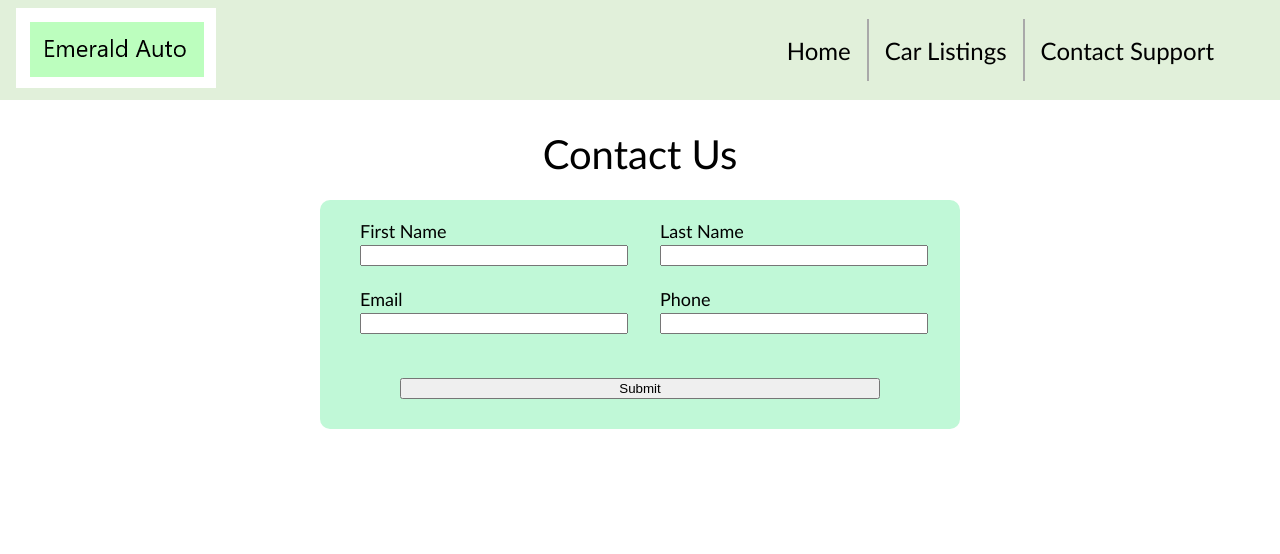
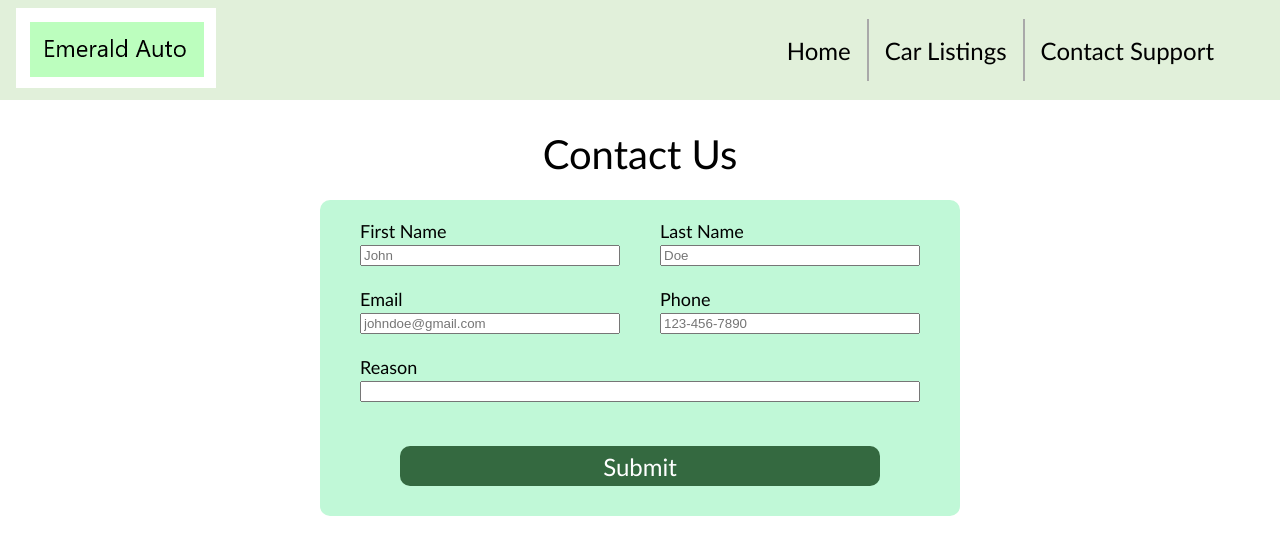
Before and after one commit to myaltaccountsthis/emeraldautoexchange, a React (Create React App) app: page / in a window 1280 px wide. Both pictures are taken after a click on the button "Contact Support". Shown: the top 554 px of the page. Built offline with nearby package versions, Linux system fonts and the light colour scheme.

Commit message:
more button formatting

```diff
--- a/src/App.css
+++ b/src/App.css
@@ -44,6 +44,16 @@
   font-size: large;
 }
 
+.Rounded {
+  border-radius: 10px;
+  border-style: none;
+  background-color: rgb(52, 105, 64);
+  height: 40px;
+  font-size: 24px;
+  font-family: inherit;
+  color: white;
+}
+
 .Contact-Form {
   display: flex;
   flex-direction: column;
@@ -51,6 +61,7 @@
 .Contact-Form-Element {
   width: 100%;
   min-width: 100px;
+  box-sizing: border-box;
 }
 /* add some media query to make this not a row if small screen */
 .Contact-Form-Row {
--- a/src/Pages/Contact.jsx
+++ b/src/Pages/Contact.jsx
@@ -10,24 +10,29 @@ class Contact extends React.Component {
             <div className="Contact-Form-Row">
               <div className="Contact-Form-Row-Element">
                 <label for="fname" className="Contact-Form-Element">First Name</label><br />
-                <input type="text" name="fname" className="Contact-Form-Element"></input><br />
+                <input type="text" name="fname" className="Contact-Form-Element" placeholder="John" minLength="4" maxLength="20" required></input><br />
               </div>
               <div className="Contact-Form-Row-Element">
                 <label for="lname" className="Contact-Form-Element">Last Name</label><br />
-                <input type="text" name="lname" className="Contact-Form-Element"></input><br />
+                <input type="text" name="lname" className="Contact-Form-Element" placeholder="Doe" maxLength="20" required></input><br />
               </div>
             </div><br />
             <div className="Contact-Form-Row">
               <div className="Contact-Form-Row-Element">
                 <label for="email" className="Contact-Form-Element">Email</label><br />
-                <input type="text" name="email" className="Contact-Form-Element"></input><br />
+                <input type="email" name="email" className="Contact-Form-Element" placeholder="johndoe@gmail.com" required></input><br />
               </div>
               <div className="Contact-Form-Row-Element">
                 <label for="phone" className="Contact-Form-Element">Phone</label><br />
-                <input type="text" name="phone" className="Contact-Form-Element"></input><br />
+                <input type="tel" name="phone" className="Contact-Form-Element" pattern="[0-9]{3}-[0-9]{3}-[0-9]{4}" placeholder="123-456-7890" required></input><br />
               </div>
-            </div><br /><br />
-            <button type="submit" style={{ width: "80%", margin: "auto" }}>Submit</button>
+            </div><br />
+            <div className="Contact-Form-Row-Element">
+              <label for="reason" className="Contact-Form-Element">Reason</label><br />
+              <input type="text" name="reason" className="Contact-Form-Element" maxLength="1000" style={{ height: "100%" }} required></input><br />
+            </div><br />
+            <br />
+            <button type="submit" className="Rounded" style={{ width: "80%", margin: "auto" }}>Submit</button>
           </form>
         </div>
       </div>
```
